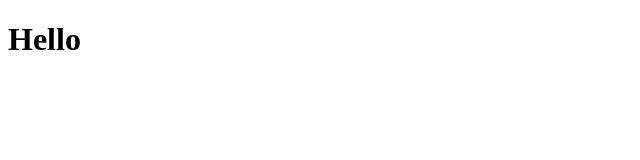
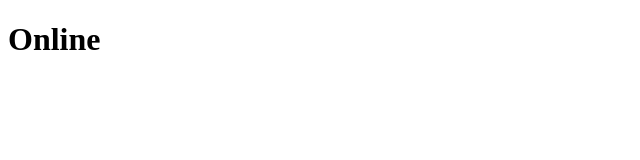
Before and after one commit to haesooKr/react-hooks, a React (Create React App) app: page / in a window 1280 px wide. Shown: the top 160 px of the page, without its empty margins (0-640 px from the left). Built offline with nearby package versions, Linux system fonts and the light colour scheme.

Commit message:
Test useNetwork.js

```diff
--- a/src/App.js
+++ b/src/App.js
@@ -1,15 +1,15 @@
 import React from 'react';
-import useFadeIn from './hooks/useFadeIn';
+import useNetwork from './hooks/useNetwork';
 
 
 function App() {
-  const fadeInH1 = useFadeIn(1, 2);
-  const fadeInP = useFadeIn(5, 10);
-
+  const handleNetworkChange = online => {
+    console.log(online ? "We just went online" : "We are offline")
+  };
+  const online = useNetwork(handleNetworkChange);
   return (
     <div className="App">
-      <h1 {...fadeInH1}>Hello</h1>
-      <p {...fadeInP}>sjdfksjrilskdjrsli</p>
+      <h1>{online ? 'Online' : 'Offline'}</h1>
     </div>
   )
 }
```
